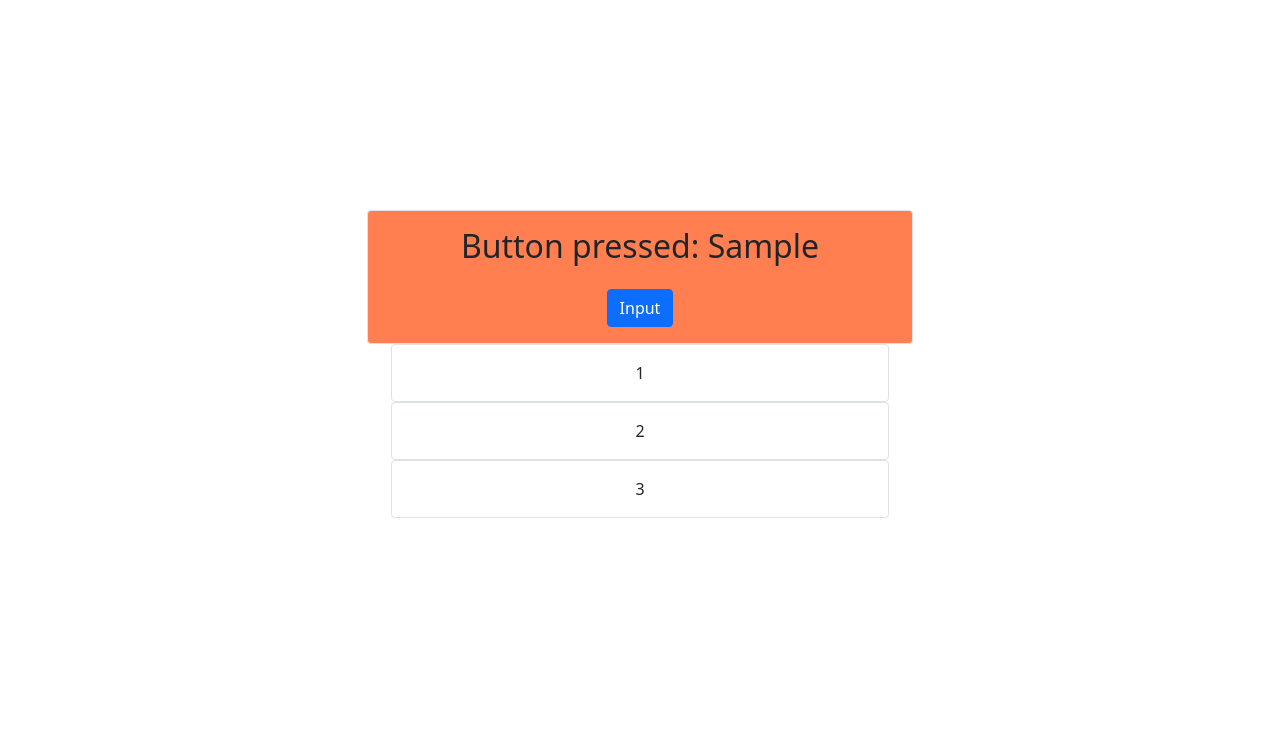
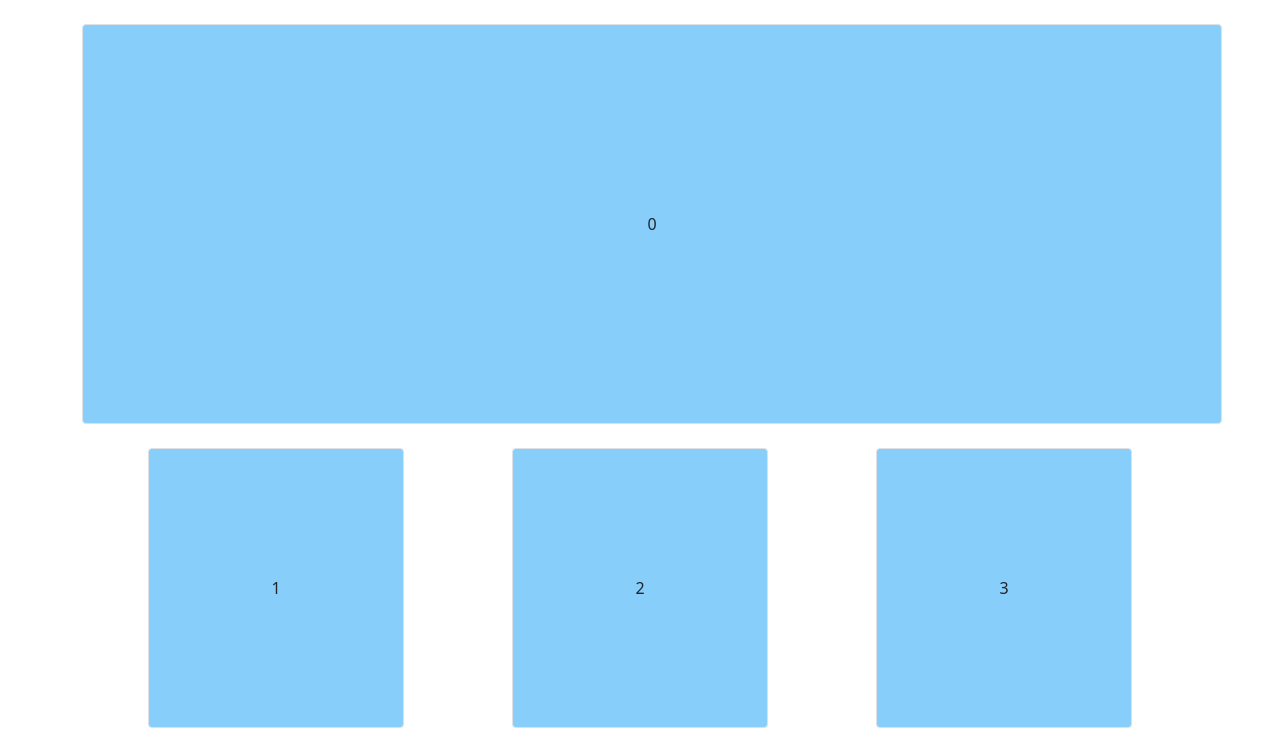
Before and after one commit to Nich-Thompson/Mastermind, a Flask app: template flaskr/templates/game.html in a window 1280 px wide. Shown: the part 56-800 px from the top of the page. Run offline with Flask 2, Linux system fonts and the light colour scheme; the template is opened without the code that fills it: most values are stand-ins (such as "Sample title", 1, 10 or a date in 2020).

Commit message:
frontend update

```diff
--- a/flaskr/static/app.css
+++ b/flaskr/static/app.css
@@ -11,5 +11,18 @@
 }
 
 .board {
-    background-color: coral;
+    height: 50vh;
+    width: 100vw;
+    background-color: LightSkyBlue;
 }
+
+.board_under {
+    width: 100vw;
+
+}
+
+.color_picker, .pin_picker, .submit_area {
+    height: 35vh;
+    width: 20vw;
+    background-color: LightSkyBlue;
+}
--- a/flaskr/templates/game.html
+++ b/flaskr/templates/game.html
@@ -6,28 +6,28 @@
 
 {% block content %}
 <div class="container">
-    <div class="row vh-85 mt-4 vertical-center">
+    <div class="row mt-4">
         <div class="col-md-6 ">
 
-            <div class="container p-3 border border-1 rounded board">
-                <h2>Button pressed: {{ button_pressed }}</h2>
-                <form action="/select_color" method="POST">
-                    <button type="submit" class="btn btn-primary mt-3">Input</button>
-                </form>
+            <div class="container p-3 border border-1 rounded mb-4 vertical-center board">
+                0
             </div>
-            <div class="container">
-                <div class="container p-3 border border-1 rounded">
+            <div class="container row board_under">
+                <div class="container p-3 border border-1 rounded vertical-center color_picker">
                     1
+                    <!--                    <form action="/select_color" method="POST">-->
+                    <!--                        <button type="submit" class="btn btn-primary mt-3">Input</button>-->
+                    <!--                    </form>-->
                 </div>
-                <div class="container p-3 border border-1 rounded">
+                <div class="container p-3 border border-1 rounded vertical-center pin_picker">
                     2
                 </div>
-                <div class="container p-3 border border-1 rounded">
+                <div class="container p-3 border border-1 rounded vertical-center submit_area">
                     3
                 </div>
             </div>
 
         </div>
     </div>
-    </div>
+</div>
 {% endblock %}
```
